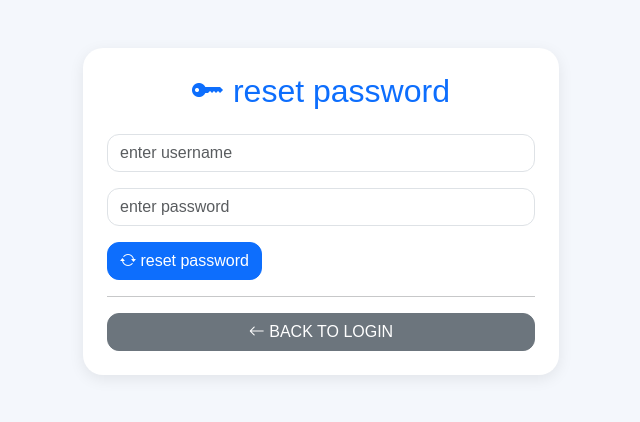
After one commit to Ishimwegadsonga/task-manager-prj, a Flask app: page /forgot_password in a window 1280 px wide. The commit adds this page. Shown: the top 422 px of the page, without its empty margins (319-959 px from the left). Run offline with Flask 3, Linux system fonts and the light colour scheme.

Commit message:
added forget password

```diff
--- a/app.py
+++ b/app.py
@@ -86,8 +86,64 @@ def login():
     return render_template('practice.html', message="wrong username or password")
 
 
+#===============forgot password================
 
-#       register page
+@app.route('/forgot_password')
+def forgot_password():
+
+    return render_template(
+        'forgot_password.html',
+        message=""
+    )
+
+@app.route('/reset_password', methods=['POST'])
+def reset_password():
+
+    username = request.form['username']
+    new_password = request.form['new_password']
+
+    hashed_password = generate_password_hash(
+        new_password
+    )
+
+    conn = sqlite3.connect('users.db')
+    cursor = conn.cursor()
+
+    cursor.execute(
+        "SELECT * FROM users WHERE username=?",
+        (username,)
+    )
+
+    user = cursor.fetchone()
+
+    if not user:
+
+        conn.close()
+
+        return render_template(
+            'forgot_password.html',
+            message="user not found"
+        )
+
+
+    cursor.execute(
+        "UPDATE users SET password=? WHERE username=?",
+        (hashed_password, username)
+    )
+
+    conn.commit()
+    conn.close()
+
+    return render_template(
+        'practice.html',
+        message="password updated successfully"
+
+    )
+
+
+
+#  ====     register page     ====
+
 @app.route('/register')
 def register():
     return render_template('register.html', message="")
--- /dev/null
+++ b/templates/forgot_password.html
@@ -0,0 +1,131 @@
+<!DOCTYPE html>
+<html>
+    <head>
+        <title>forgot password</title>
+        <meta name="viewport" content="width=device-widith, initial-scale=1.0">
+
+        <link
+        href="https://cdn.jsdelivr.net/npm/bootstrap@5.3/dist/css/bootstrap.min.css"
+        rel="stylesheet">
+
+        <link
+        rel="stylesheet"
+        href="https://cdn.jsdelivr.net/npm/bootstrap-icons@1.11.3/font/bootstrap-icons.min.css">
+
+        <style>
+
+        body{
+            background: #f4f7fc;
+            font-family: Arial,sans-serif;
+        }
+
+        .main-card{
+            border: none;
+            border-radius: 20px;
+            box-shadow: 0 4px 15px rgba(0,0,0,0.08);
+        }
+
+       .btn-custom{
+        border-radius: 12px;
+        transition: 0.3s;
+       }
+
+       .btn-custom:hover{
+        transform: scale(1.03);
+       }
+
+       .form-control{
+        border-radius: 12px;
+       }
+
+       @media(max-width:768px){
+
+       .container{
+        padding: 15px;
+
+        }
+        h2{
+            font-size: 26px;
+        }
+
+        .btn{
+            width: 100%;
+            margin-bottom: 10px;
+        }
+       }
+        </style>
+
+    </head>
+
+    <body>
+        <div class="container py-5" style="max-width: 500px;">
+
+        <div class="card main-card p-4">
+
+        <h2 class="text-primary text-center mb-4">
+
+        <i class="bi bi-key-fill"></i>
+
+         reset password
+
+        </h2>
+
+        <form method="POST" action="/reset_password">
+
+        <input
+        type="text"
+        name="username"
+        class="form-control mb-3"
+        placeholder="enter username"
+        required>
+
+        <input
+        type="password"
+        name="new_password"
+        class="form-control mb-3"
+        placeholder="enter password"
+        required>
+
+        <button
+        type="submit"
+        class="btn btn-primary btn-custom">
+
+        <i class="bi bi-arrow-repeat"></i>
+          reset password
+
+        </button>
+
+
+        </form>
+
+        {% if message %}
+
+        <div class="alert alert-danger mt-3">
+
+            {{ message }}
+
+        </div>
+
+        {% endif %}
+
+
+
+        <hr>
+
+        <a
+        href="/"
+        class="btn btn-secondary btn-custom">
+
+        <i class="bi bi-arrow-left"></i>
+
+        BACK TO LOGIN
+
+        </a>
+
+        </div>
+
+        </div>
+
+
+    </body>
+</html>
```
Also changed, not shown: templates/practice.html (+17 -0 lines), users.db.
